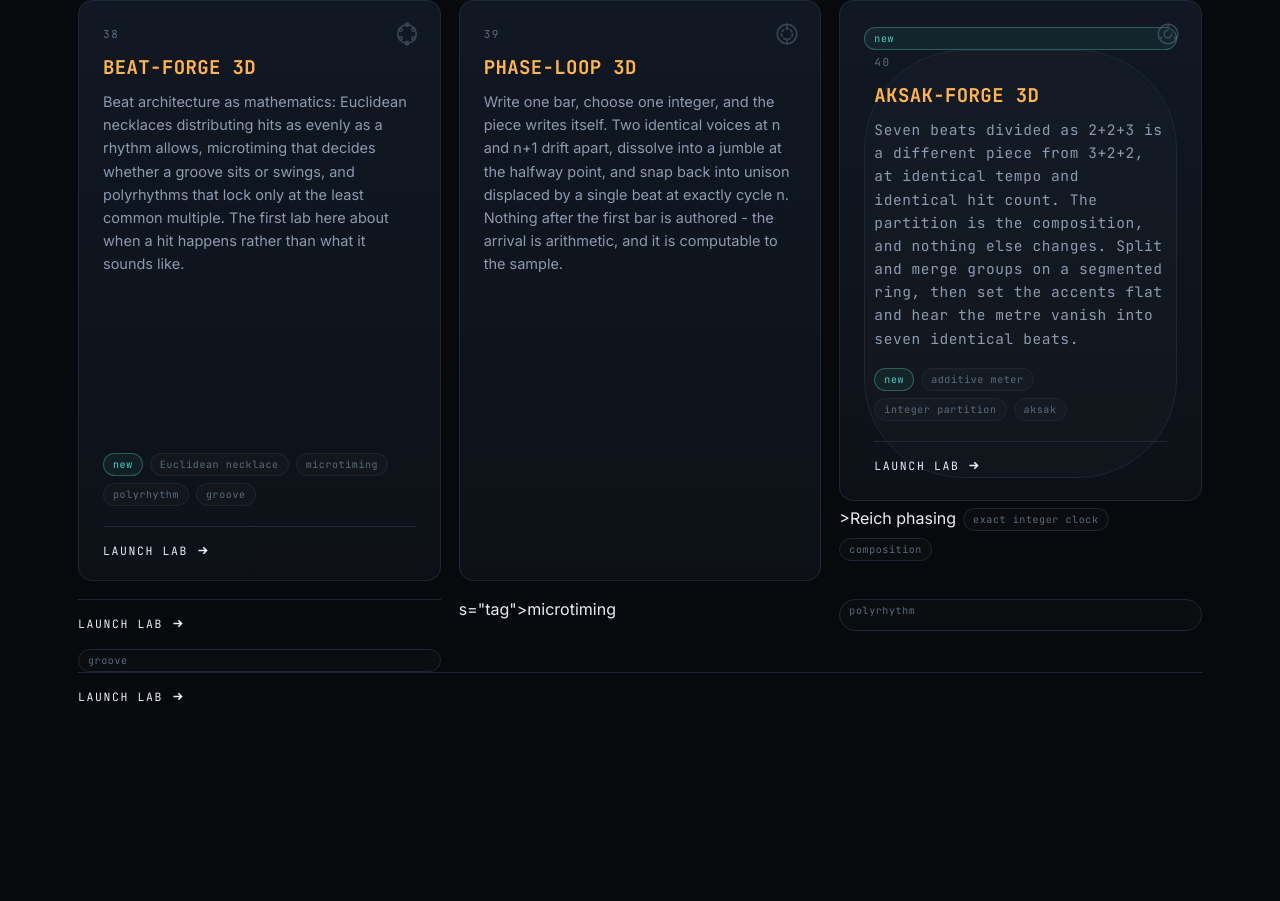
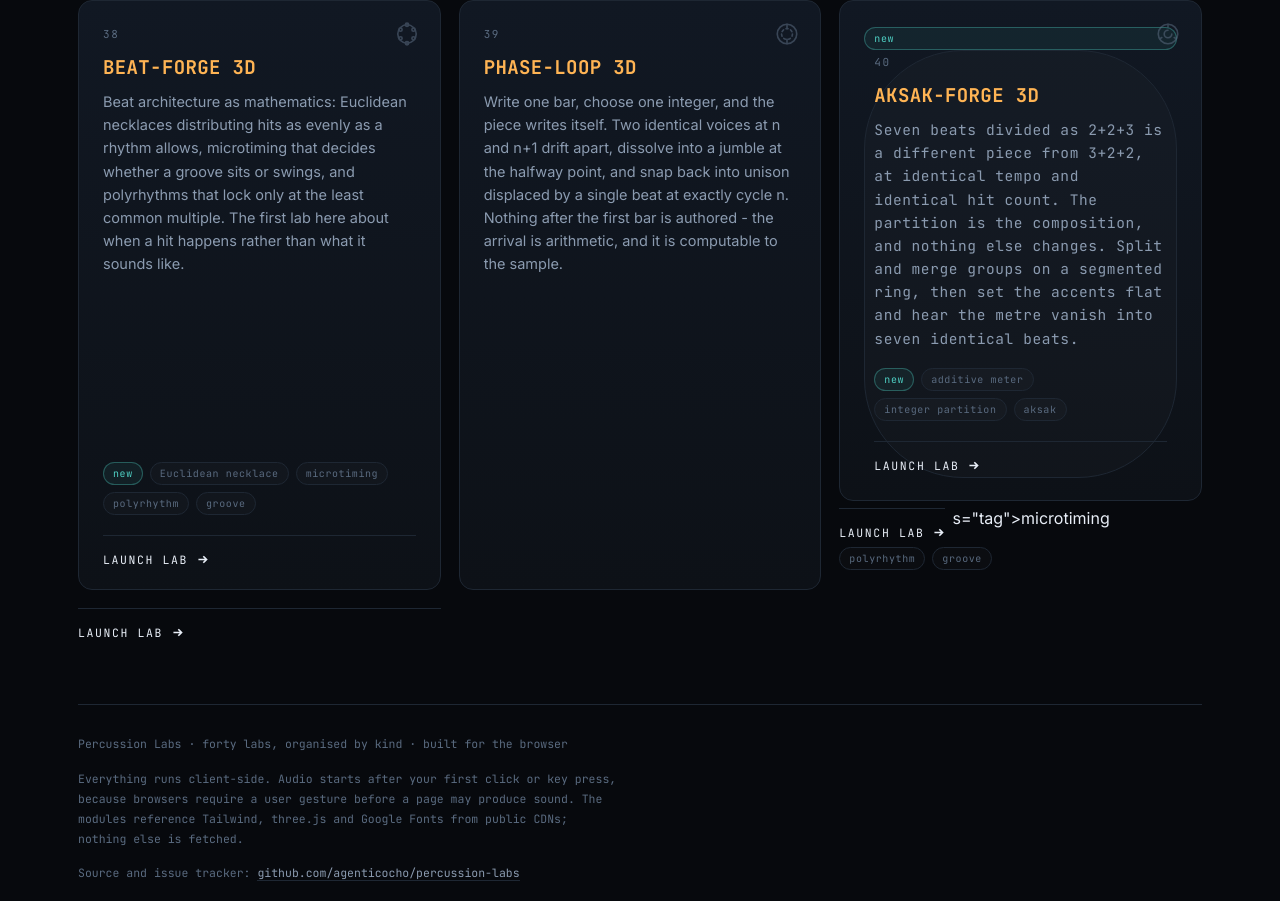
Before and after one commit to agenticocho/percussion-labs, a plain HTML site: page index.html in a window 1280 px wide. Shown: the part 10653-11554 px from the top of the page. Drawn offline with Linux system fonts and the light colour scheme.

Commit message:
Remove orphaned tag fragment: div/span counts now balanced

```diff
--- a/index.html
+++ b/index.html
@@ -720,7 +720,7 @@
         <p class="desc">Seven beats divided as 2+2+3 is a different piece from 3+2+2, at identical tempo and identical hit count. The partition is the composition, and nothing else changes. Split and merge groups on a segmented ring, then set the accents flat and hear the metre vanish into seven identical beats.</p>
         <div class="tags"><span class="tag new">new</span><span class="tag">additive meter</span><span class="tag">integer partition</span><span class="tag">aksak</span></div>
         <div class="launch">Launch lab <svg viewBox="0 0 16 16" fill="none" stroke="currentColor" stroke-width="2"><path d="M3 8h10M9 4l4 4-4 4"/></svg></div>
-      </a>>Reich phasing</span><span class="tag">exact integer clock</span><span class="tag">composition</span></div>
+      </a>
         <div class="launch">Launch lab <svg viewBox="0 0 16 16" fill="none" stroke="currentColor" stroke-width="2"><path d="M3 8h10M9 4l4 4-4 4"/></svg></div>
       </a>s="tag">microtiming</span><span class="tag">polyrhythm</span><span class="tag">groove</span></div>
         <div class="launch">Launch lab <svg viewBox="0 0 16 16" fill="none" stroke="currentColor" stroke-width="2"><path d="M3 8h10M9 4l4 4-4 4"/></svg></div>
```
